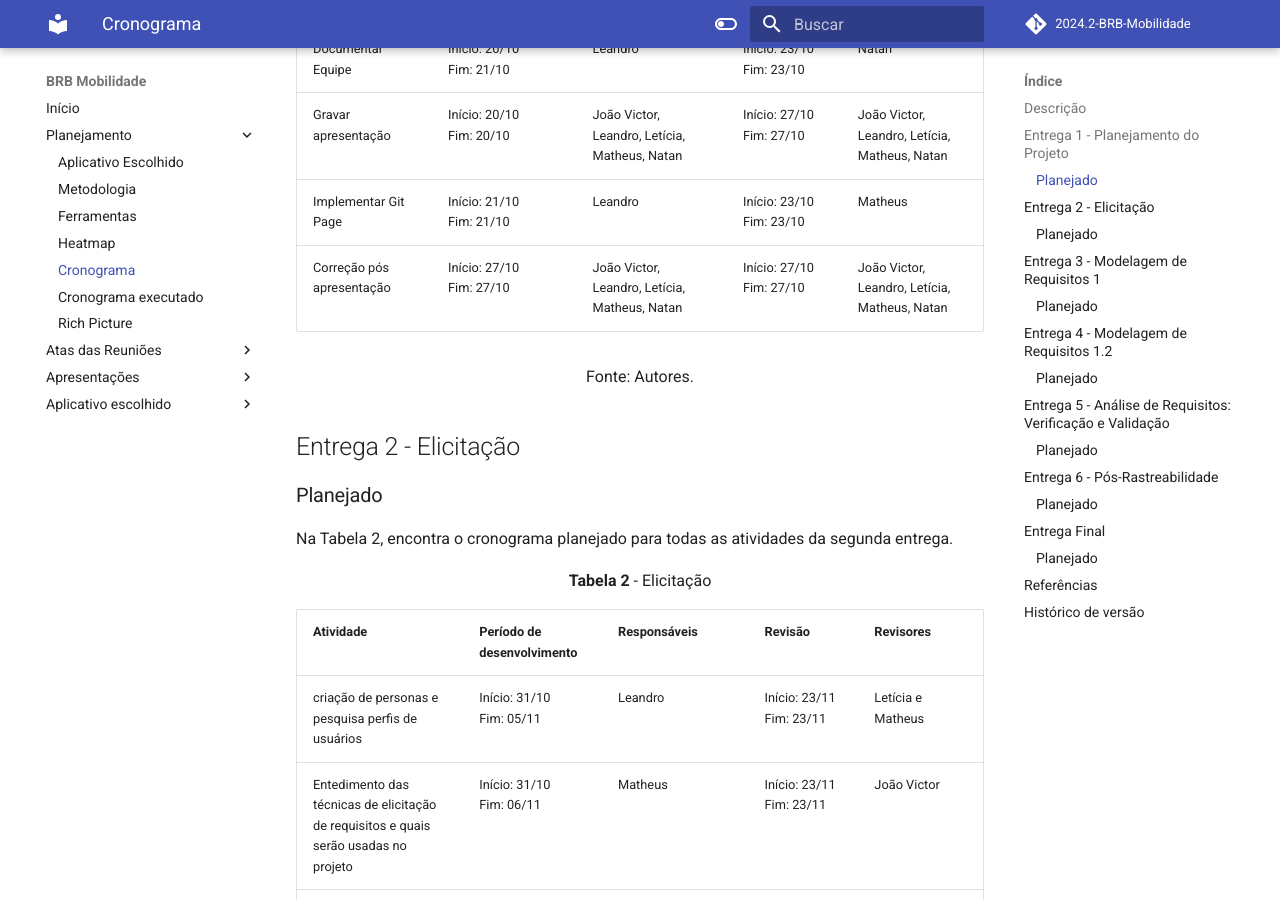
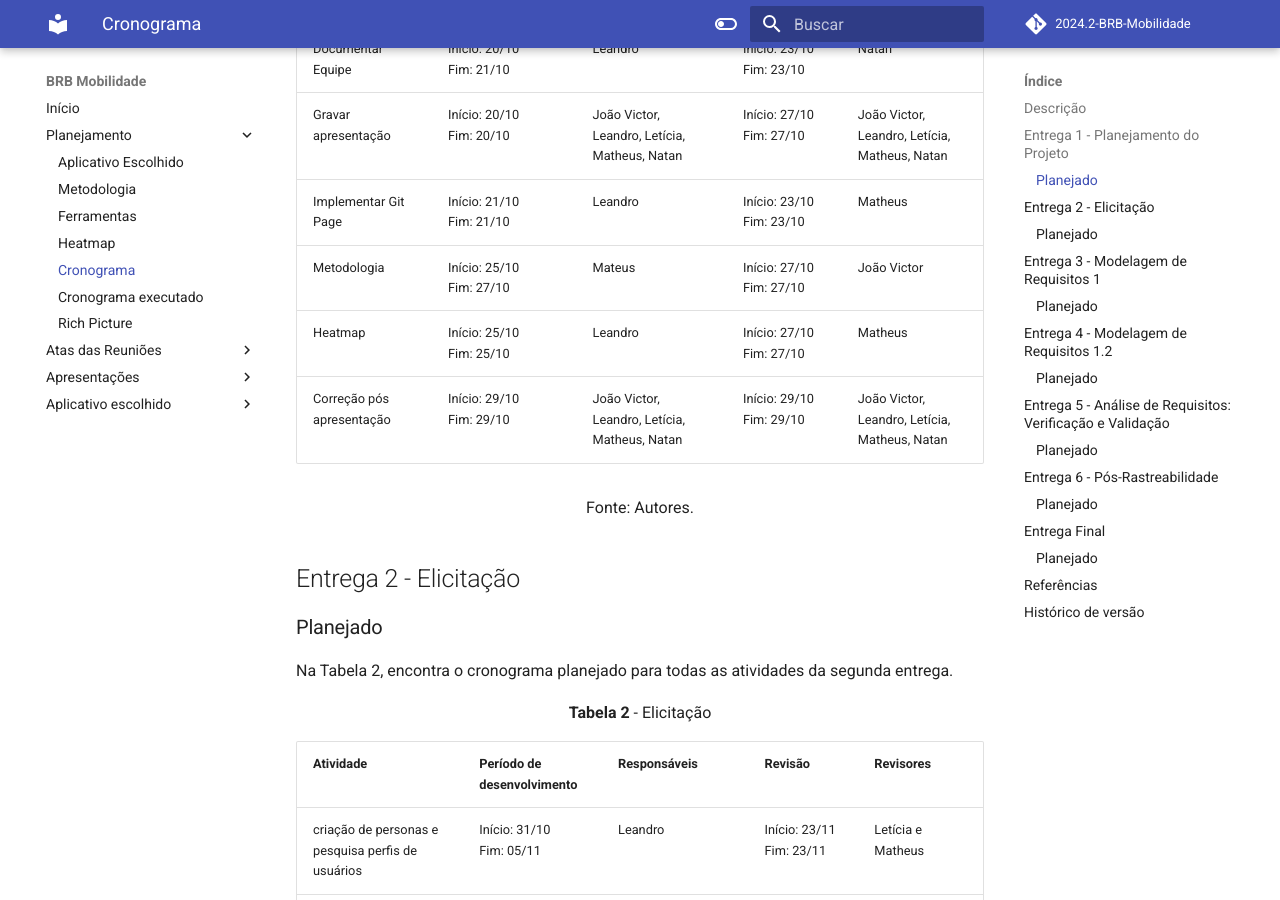
Before and after one commit to Requisitos-de-Software/2024.2-CAESB-Autoatendimento, an MkDocs documentation site: the page built from docs/planejamento/cronograma.md, in a window 1280 px wide and 900 px high, scrolled down 918 px. Built offline with MkDocs 1.6.1 and Material for MkDocs 9.7.7, drawn with Linux system fonts in a browser that asks for light colours; comment, search, counter and statistics services are not loaded.

Commit message:
ajustes no cronograma

```diff
--- a/docs/planejamento/cronograma.md
+++ b/docs/planejamento/cronograma.md
@@ -20,7 +20,9 @@ Na Tabela 1, encontra-se o cronograma planejado para todas as atividades da prim
 |   Documentar Equipe                   	| Início: 20/10 <br>Fim: 21/10    	| Leandro                    	| Início: 23/10 Fim: 23/10  	| Natan          	|
 |   Gravar apresentação                 	| Início: 20/10 <br>Fim: 20/10    	| João Victor, Leandro, Letícia, Matheus, Natan                    	| Início: 27/10 Fim: 27/10 	| João Victor, Leandro, Letícia, Matheus, Natan          	|
 |    Implementar Git Page              	| Início: 21/10 <br>Fim: 21/10   	| Leandro                     	| Início: 23/10 Fim: 23/10 	| Matheus          	|
-|   Correção pós apresentação	| Início: 27/10<br>Fim: 27/10	| João Victor, Leandro, Letícia, Matheus, Natan 	| Início: 27/10<br>Fim: 27/10 	|João Victor, Leandro, Letícia, Matheus, Natan 	|
+|   Metodologia	| Início: 25/10<br>Fim: 27/10	| Mateus	| Início: 27/10<br>Fim: 27/10 	|João Victor 	|
+|   Heatmap	| Início: 25/10<br>Fim: 25/10	| Leandro 	| Início: 27/10<br>Fim: 27/10 	|Matheus 	|
+|   Correção pós apresentação	| Início: 29/10<br>Fim: 29/10	| João Victor, Leandro, Letícia, Matheus, Natan 	| Início: 29/10<br>Fim: 29/10 	|João Victor, Leandro, Letícia, Matheus, Natan 	|
 
 <font size="3"><p style="text-align: center">Fonte: Autores.</p></font>
 
```
Also changed, not shown: docs/planejamento/cronograma_executado.md (+3 -1 lines).
